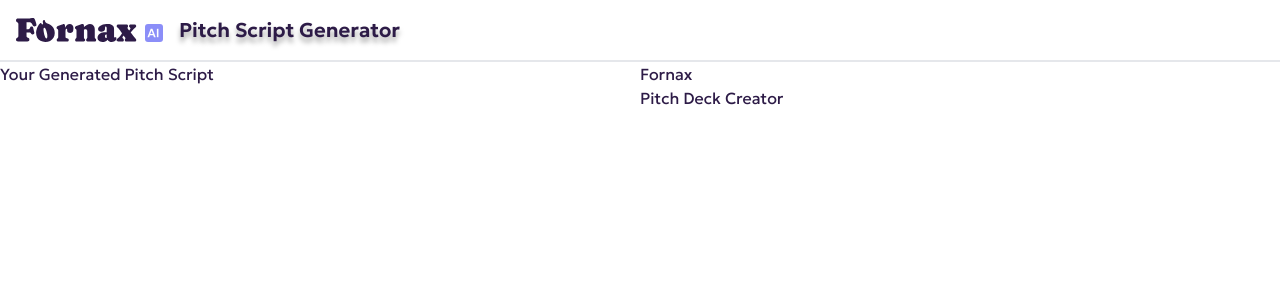
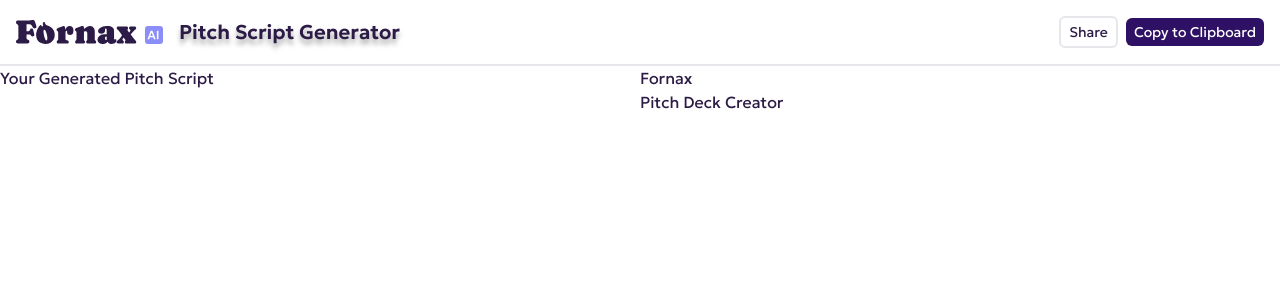
Before and after one commit to KimPalao/pitch-script-generator, a Next.js app: page / in a window 1280 px wide. Shown: the top 300 px of the page. Built offline with nearby package versions, Linux system fonts and the light colour scheme.

Commit message:
Add buttons to nav

```diff
--- a/app/ui/nav.tsx
+++ b/app/ui/nav.tsx
@@ -3,9 +3,15 @@ import styles from '@/app/ui/nav.module.css';
 
 export default function Nav() {
   return (
-    <nav className="w-full flex items-center p-4 border-b-solid border-b-2 border-gray-200">
-      <FornaxLogo />
-      <h2 className={`ms-4 inline-block text-xl ${styles.pitchScriptGenerator}`}>Pitch Script Generator</h2>
+    <nav className="w-full flex justify-between p-4 border-b-solid border-b-2 border-gray-200">
+      <div className="flex items-center">
+        <FornaxLogo />
+        <h2 className={`ms-4 inline-block text-xl ${styles.pitchScriptGenerator}`}>Pitch Script Generator</h2>
+      </div>
+      <div>
+        <button className="rounded-md border-2 border-gray-200 py-1 px-2 text-sm me-2">Share</button>
+        <button className="rounded-md text-white bg-violet-950 py-1 px-2 text-sm">Copy to Clipboard</button>
+      </div>
     </nav>
   );
 }
```
